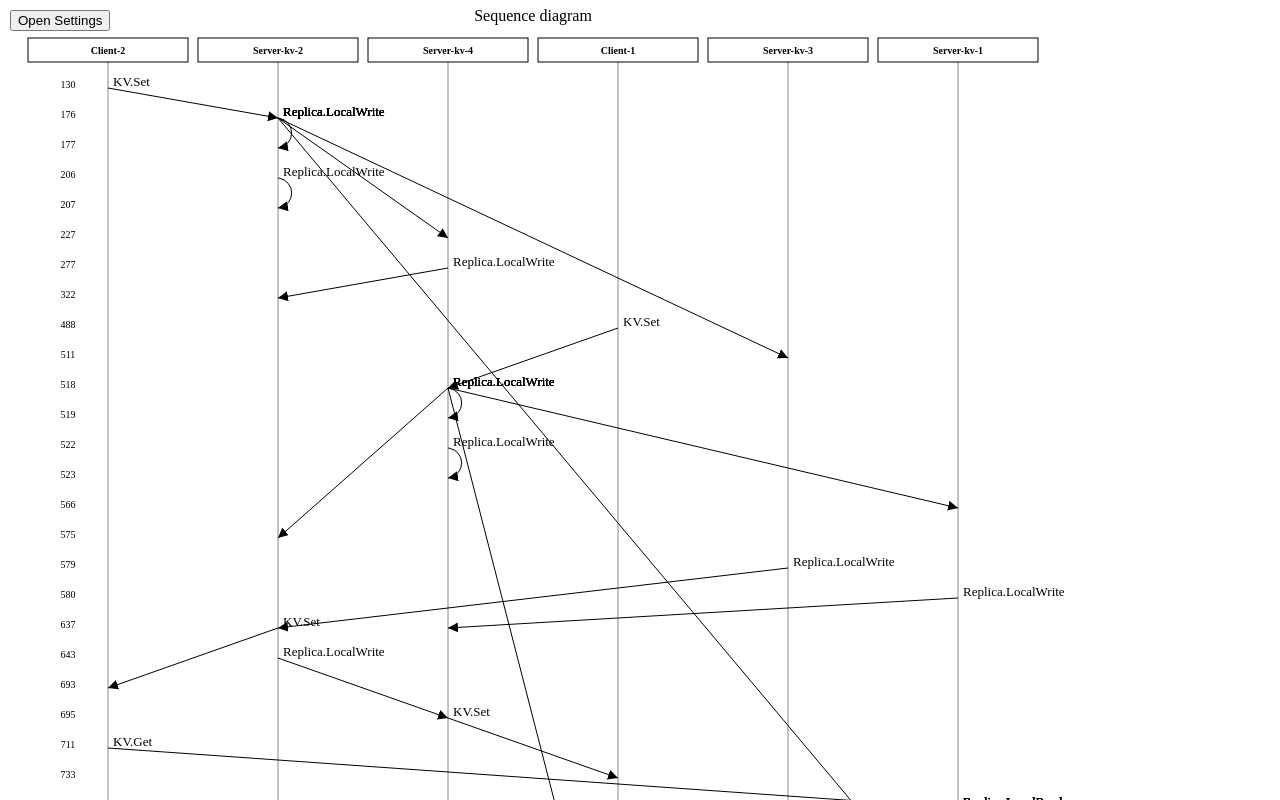
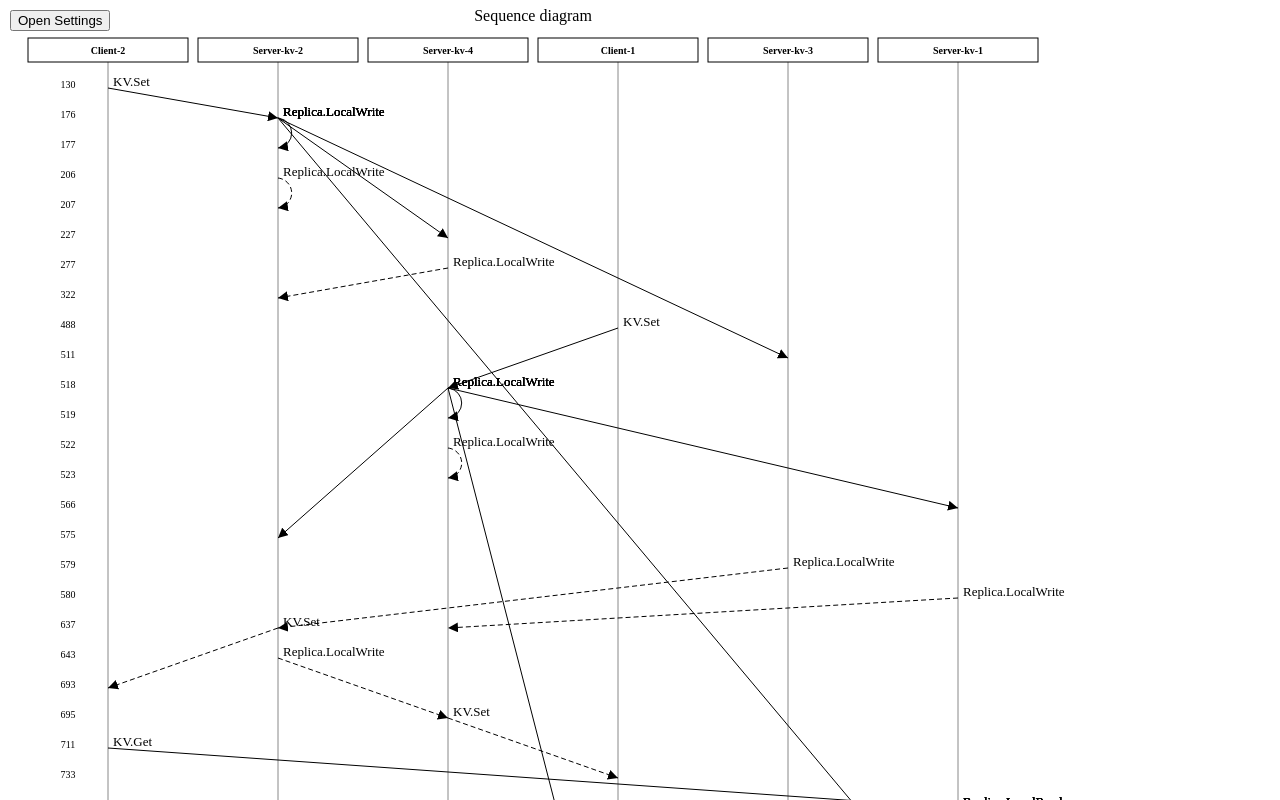
Before and after one commit to dxahtepb/message-sequence, a plain HTML site: page index.html in a window 1280 px wide. Shown: the top 800 px of the page. Drawn offline with nearby package versions, Linux system fonts and the light colour scheme.

Commit message:
Show response messages with dotted line

```diff
--- a/index.html
+++ b/index.html
@@ -286,6 +286,9 @@
                 .style("cursor", "pointer")
                 .style("stroke-width", DEFAULT_STROKE_WIDTH);
             path.on("click", showTooltipClosure(m, path));
+            if (m.payloadType === RESPONSE_TYPE) {
+                path.style("stroke-dasharray", ("5, 3"));
+            }
 
             svg.append("g")
                 .attr("transform", "translate(" + xStart + "," + yStart + ")")
```
